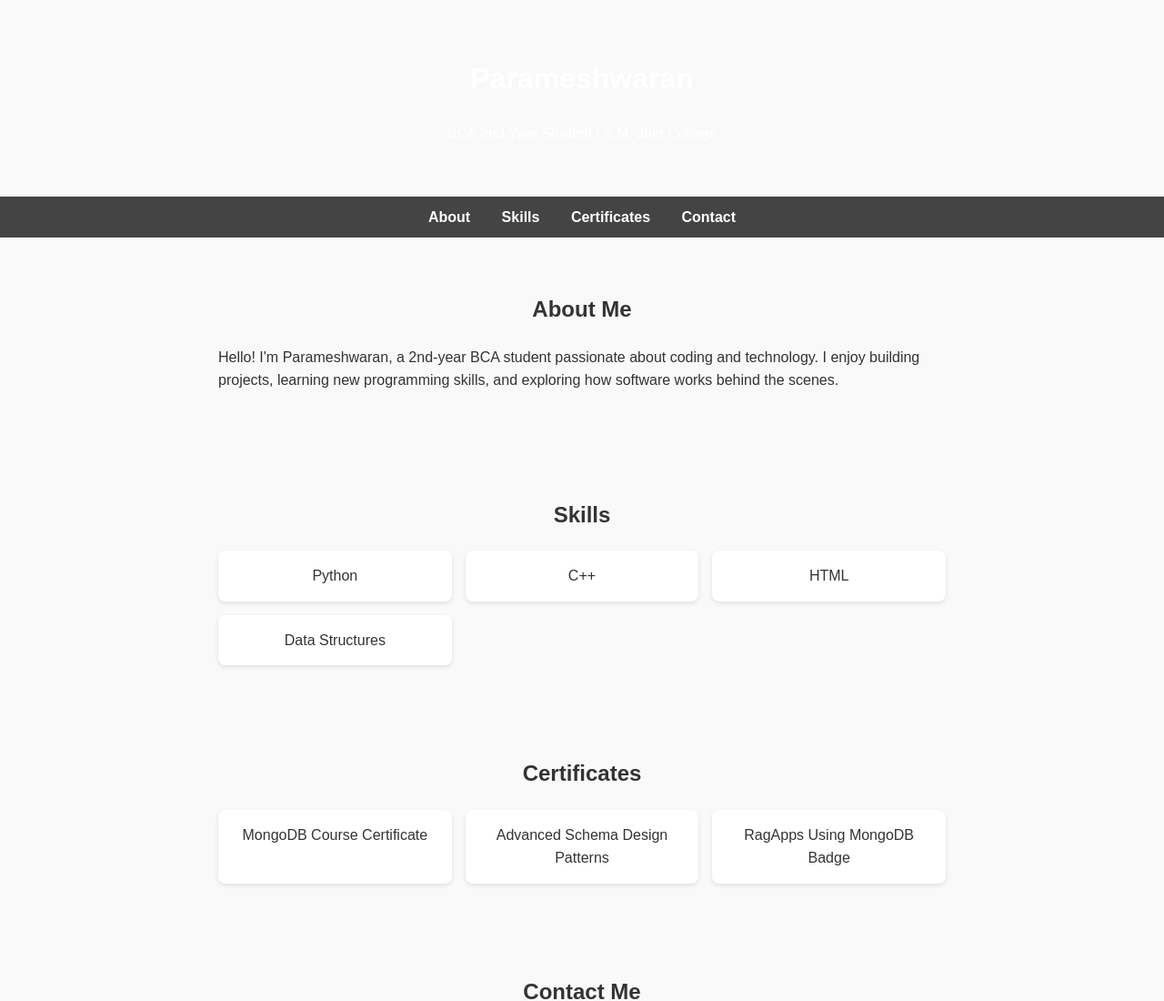
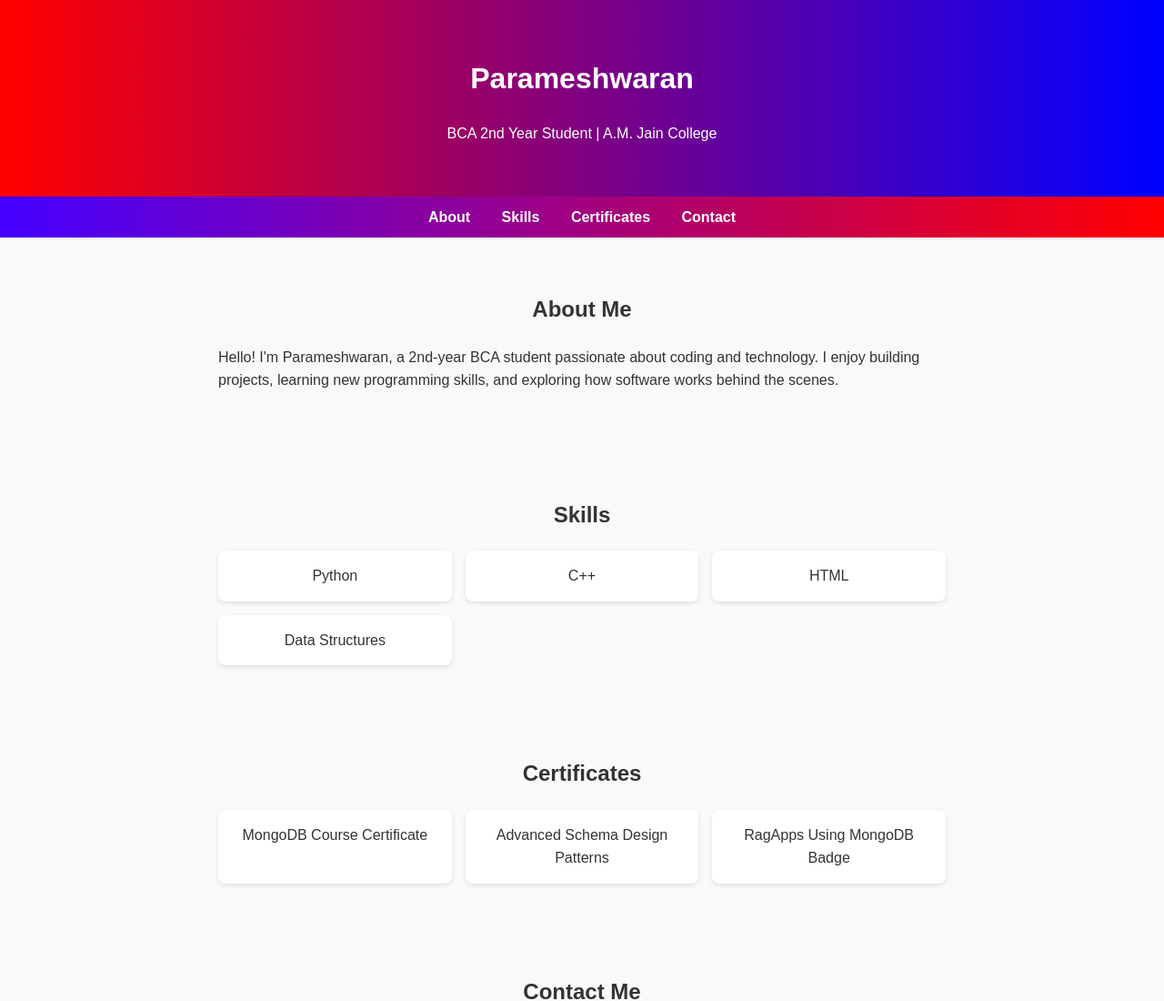
Before and after one commit to parameshwaran0007/portfolio, a plain HTML site: page index.html in a window 1280 px wide. Shown: the top 1100 px of the page at 91% size. Drawn offline with Linux system fonts and the light colour scheme.

Commit message:
Add files via upload

```diff
--- a/index.html
+++ b/index.html
@@ -14,13 +14,13 @@
       color: #333;
     }
     header {
-      background:background: linear-gradient(to right, red, blue);
+      background: linear-gradient(to right, red, blue);
       color: #fff;
       text-align: center;
       padding: 40px 20px;
     }
     nav {
-      background: #444;
+      background:linear-gradient(to right, rgb(68, 0, 255), rgb(255, 0, 0));
       text-align: center;
       padding: 10px;
     }
```
